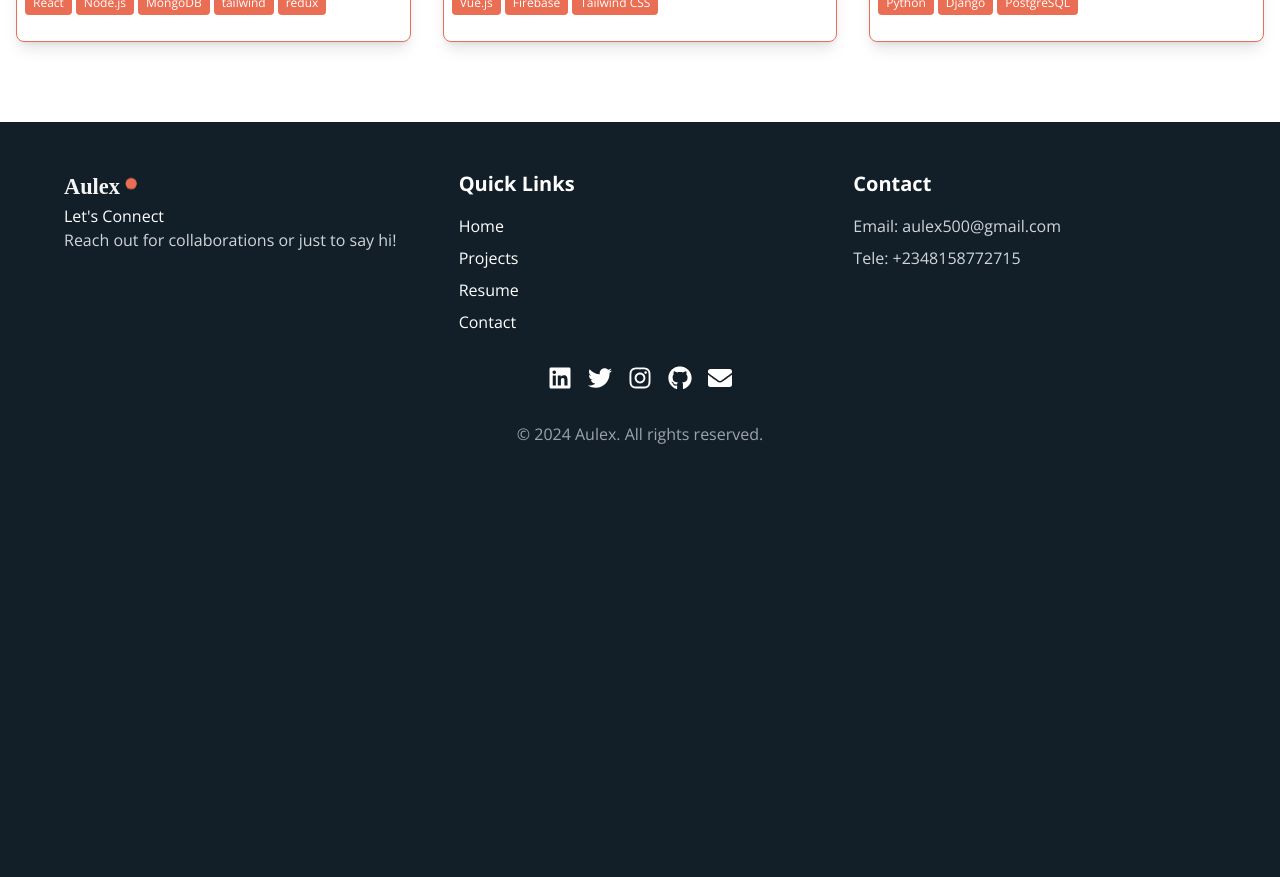
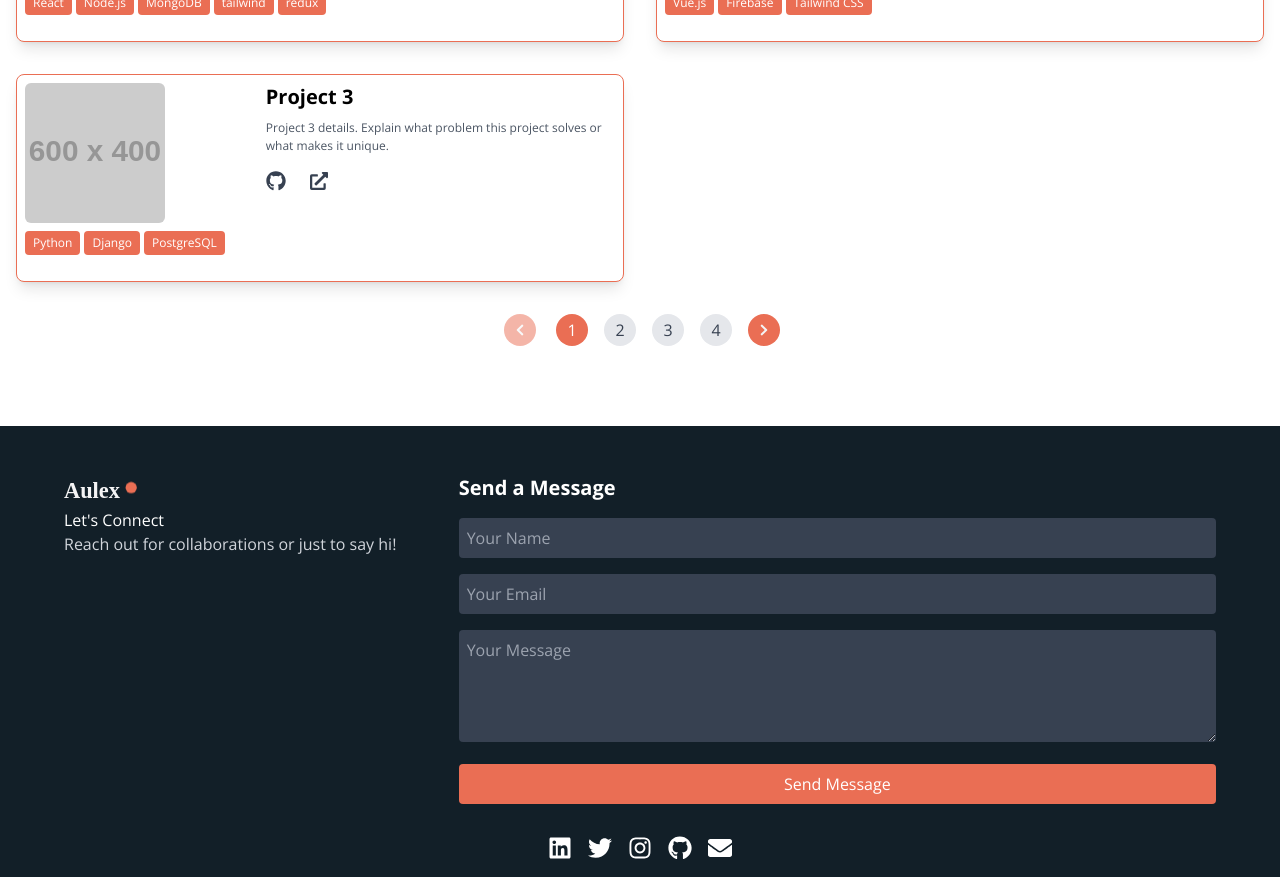
Before and after one commit to au-lex/P_Folio, a React (Vite) app: page / in a window 1280 px wide. Shown: the part 1920-2797 px from the top of the page. Before the commit the page ends 2414 px from the top, so only its background shows below. Built offline with nearby package versions, Linux system fonts and the light colour scheme; a web font is replaced by a local one.

Commit message:
pagination

```diff
--- a/src/Componet/Footer.jsx
+++ b/src/Componet/Footer.jsx
@@ -1,4 +1,4 @@
-import React from 'react';
+import React, { useState } from 'react';
 import { GoDotFill } from "react-icons/go";
 import { FaLinkedin, FaTwitter, FaInstagram, FaGithub, FaEnvelope } from "react-icons/fa";
 
@@ -11,47 +11,89 @@ const socialLinks = [
 ];
 
 const Footer = () => {
+  const [formData, setFormData] = useState({
+    name: '',
+    email: '',
+    message: ''
+  });
+
+  const handleChange = (e) => {
+    setFormData({ ...formData, [e.target.name]: e.target.value });
+  };
+
+  const handleSubmit = (e) => {
+    e.preventDefault();
+    // Here you would typically send the form data to a server
+    console.log('Form submitted:', formData);
+    // Reset form after submission
+    setFormData({ name: '', email: '', message: '' });
+  };
+
   return (
-    <footer className="bg-[#121F28] text-white py-12 px-4 md:px-6 lg:px-8">
+    <footer className="bg[#121F28] text-white py-12 px-4 md:px-6 lg:px-8">
       <div className="max-w-6xl mx-auto">
         <div className="grid grid-cols-1 md:grid-cols-3 gap-8">
           {/* About Section */}
           <div className="">
-        <h1 className=' flex text-zinc-100 text-[1.4rem] logo font-bold'>Aulex
-             <span className='pt-2'><GoDotFill className ="text-[#EA6E54]  animate-bounce" /></span> </h1>
-             <div className=" mb">
-          <h2 className="text-2">Let's Connect</h2>
-          <p className="text-gray-300 mt-">Reach out for collaborations or just to say hi!</p>
-        </div>
-
-    </div>
-
-
-          {/* Quick Links */}
-          <div>
-            <h3 className="text-xl font-bold mb-4">Quick Links</h3>
-            <ul className="space-y-2">
-              <li><a href="#" className="hover:text-[#EA6E54] transition-colors">Home</a></li>
-              <li><a href="#" className="hover:text-[#EA6E54] transition-colors">Projects</a></li>
-              <li><a href="#" className="hover:text-[#EA6E54] transition-colors">Resume</a></li>
-              <li><a href="#" className="hover:text-[#EA6E54] transition-colors">Contact</a></li>
-            </ul>
+            <h1 className='flex text-zinc-100 text-[1.4rem] logo font-bold'>
+              Aulex
+              <span className='pt-2'><GoDotFill className="text-[#EA6E54] animate-bounce" /></span>
+            </h1>
+            <div className="mb">
+              <h2 className="text-2">Let's Connect</h2>
+              <p className="text-gray-300 mt-">Reach out for collaborations or just to say hi!</p>
+            </div>
           </div>
 
-          {/* Contact Info */}
-          <div>
-            <h3 className="text-xl font-bold mb-4">Contact</h3>
-            <p className="text-gray-300 mb-2">Email: aulex500@gmail.com</p>
-            <p className="text-gray-300 mb-2">Tele: +2348158772715</p>
-            {/* <p className="text-gray-300">Location: Your City, Country</p> */}
+          {/* Contact Form */}
+          <div className="col-span-2">
+            <h3 className="text-xl font-bold mb-4">Send a Message</h3>
+            <form onSubmit={handleSubmit}>
+              <div className="mb-4">
+                <input
+                  type="text"
+                  name="name"
+                  placeholder="Your Name"
+                  value={formData.name}
+                  onChange={handleChange}
+                  className="w-full p-2 bg-gray-700 rounded text-white"
+                  required
+                />
+              </div>
+              <div className="mb-4">
+                <input
+                  type="email"
+                  name="email"
+                  placeholder="Your Email"
+                  value={formData.email}
+                  onChange={handleChange}
+                  className="w-full p-2 bg-gray-700 rounded text-white"
+                  required
+                />
+              </div>
+              <div className="mb-4">
+                <textarea
+                  name="message"
+                  placeholder="Your Message"
+                  value={formData.message}
+                  onChange={handleChange}
+                  className="w-full p-2 bg-gray-700 rounded text-white"
+                  rows="4"
+                  required
+                ></textarea>
+              </div>
+              <button type="submit" className="bg-[#EA6E54] text-white px-4 py-2 rounded w-full hover:bg-[#d15a42]">
+                Send Message
+              </button>
+            </form>
           </div>
         </div>
 
         {/* Social Links */}
         <div className="mt-8 flex justify-center space-x-4">
           {socialLinks.map((link, index) => (
-            <a
-              key={index}
+
+              <a key={index}
               href={link.href}
               target="_blank"
               rel="noopener noreferrer"
--- a/src/Componet/Projects.jsx
+++ b/src/Componet/Projects.jsx
@@ -1,11 +1,16 @@
-import React from 'react';
-import { FaGithub, FaExternalLinkAlt } from 'react-icons/fa';
+
+
+
+
+import React, { useState, useEffect } from 'react';
+import { FaGithub, FaExternalLinkAlt, FaChevronLeft, FaChevronRight } from 'react-icons/fa';
+
 
 const projects = [
   {
     title: "Project 1",
     description: "A brief description of Project 1. This could be a web app, mobile app, or any other software project.",
-    tags: ["React", "Node.js", "MongoDB","tailwind","redux"],
+    tags: ["React", "Node.js", "MongoDB", "tailwind", "redux"],
     github: "https://github.com/your-profile/project1",
     live: "https://project1-demo.com",
     image: "https://i.pinimg.com/236x/21/57/59/215759d88965748c62dfa172f8a0c504.jpg"
@@ -25,17 +30,101 @@ const projects = [
     github: "https://github.com/your-profile/project3",
     live: "https://project3-demo.com",
     image: "https://placehold.co/600x400"
+  },
+  {
+    title: "Project 4",
+    description: "An innovative mobile app for health tracking and wellness management.",
+    tags: ["React Native", "Firebase", "Redux"],
+    github: "https://github.com/your-profile/project4",
+    live: "https://project4-demo.com",
+    image: "https://placehold.co/600x400"
+  },
+  {
+    title: "Project 5",
+    description: "A machine learning model for predicting stock market trends.",
+    tags: ["Python", "TensorFlow", "Pandas"],
+    github: "https://github.com/your-profile/project5",
+    live: "https://project5-demo.com",
+    image: "https://placehold.co/600x400"
+  },
+  {
+    title: "Project 6",
+    description: "A responsive e-commerce platform with advanced filtering and search capabilities.",
+    tags: ["Angular", "Node.js", "MongoDB"],
+    github: "https://github.com/your-profile/project6",
+    live: "https://project6-demo.com",
+    image: "https://placehold.co/600x400"
+  },
+  {
+    title: "Project 7",
+    description: "A blockchain-based voting system ensuring transparency and security.",
+    tags: ["Solidity", "Ethereum", "Web3.js"],
+    github: "https://github.com/your-profile/project7",
+    live: "https://project7-demo.com",
+    image: "https://placehold.co/600x400"
+  },
+  {
+    title: "Project 8",
+    description: "An AI-powered chatbot for customer service automation.",
+    tags: ["Python", "Natural Language Processing", "Flask"],
+    github: "https://github.com/your-profile/project8",
+    live: "https://project8-demo.com",
+    image: "https://placehold.co/600x400"
+  },
+  {
+    title: "Project 9",
+    description: "A real-time multiplayer game using WebSocket technology.",
+    tags: ["JavaScript", "Socket.io", "Canvas API"],
+    github: "https://github.com/your-profile/project9",
+    live: "https://project9-demo.com",
+    image: "https://placehold.co/600x400"
+  },
+  {
+    title: "Project 10",
+    description: "An IoT home automation system with mobile app control.",
+    tags: ["Raspberry Pi", "Python", "React Native"],
+    github: "https://github.com/your-profile/project10",
+    live: "https://project10-demo.com",
+    image: "https://placehold.co/600x400"
   }
 ];
 
+const Loader = () => (
+  <div className="flex justify-center items-center h-64">
+    <div className="animate-spin rounded-full h-16 w-16 border-t-2 border-b-2 border-[#EA6E54]"></div>
+  </div>
+);
+
 const Projects = () => {
+  const [currentPage, setCurrentPage] = useState(1);
+  const [loading, setLoading] = useState(false);
+  const projectsPerPage = 3;
+
+  const indexOfLastProject = currentPage * projectsPerPage;
+  const indexOfFirstProject = indexOfLastProject - projectsPerPage;
+  const currentProjects = projects.slice(indexOfFirstProject, indexOfLastProject);
+
+  const totalPages = Math.ceil(projects.length / projectsPerPage);
+
+  const paginate = (pageNumber) => {
+    setLoading(true);
+    setTimeout(() => {
+      setCurrentPage(pageNumber);
+      setLoading(false);
+    }, 500); // Simulating a 500ms load time
+  };
+
   return (
     <section className="py-20 bg-white">
       <div className="container mx-auto px-4">
         <h2 className="text-3xl font-bold mb-2">My Projects</h2>
         <p className="text-gray-600 mb-4">Here are some of the projects I've worked on. Hover to learn more!</p>
-      <div className="grid grid-cols-1 md:grid-cols-2 lg:grid-cols-3 gap-8">
-        {projects.map((project, index) => (
+
+        {loading ? (
+          <Loader />
+        ) : (
+          <div className="grid grid-cols-1 md:grid-cols-2 lg:grid-cols-2 gap-8">
+          {currentProjects.map((project, index) => (
             <div key={index} className="bg-white p-2 border border-[#EA6E54] h-[13rem] rounded-lg overflow-hidden shadow-lg hover:shadow-xl transition-shadow duration-300">
               <section className="flex w-full justify-between">
                 <figure className="projectImg w-[40%] mr-2">
@@ -63,6 +152,37 @@ const Projects = () => {
             </div>
           ))}
         </div>
+        )}
+
+        {/* Pagination controls */}
+        <div className="flex justify-center space-x-4 mt-8">
+          <button
+            onClick={() => paginate(currentPage - 1)}
+            disabled={currentPage === 1 || loading}
+            className="mx-1 px-3 py-2 flex justify-center items-center rounded-full h-[2rem] w-[2rem] bg-[#EA6E54] text-gray-100  disabled:opacity-50"
+          >
+            <FaChevronLeft />
+          </button>
+          {[...Array(totalPages)].map((_, i) => (
+            <button
+              key={i}
+              onClick={() => paginate(i + 1)}
+              disabled={loading}
+              className={`mx-1 px-3 py-2 flex justify-center items-center rounded-full h-[2rem] w-[2rem] ${
+                currentPage === i + 1 ? 'bg-[#EA6E54] text-white' : 'bg-gray-200 text-gray-700'
+              } ${loading ? 'opacity-50 cursor-not-allowed' : ''}`}
+            >
+              {i + 1}
+            </button>
+          ))}
+          <button
+            onClick={() => paginate(currentPage + 1)}
+            disabled={currentPage === totalPages || loading}
+            className="mx-1 px-3 py-2 flex justify-center items-center rounded-full h-[2rem] w-[2rem] bg-[#EA6E54] text-gray-100  disabled:opacity-50"
+          >
+            <FaChevronRight />
+          </button>
+        </div>
       </div>
     </section>
   );
--- a/src/index.css
+++ b/src/index.css
@@ -47,7 +47,7 @@ body {
     opacity: 0;
   }
   50% {
-    opacity: 0.8;
+    opacity: 0.6;
   }
   100% {
     transform: translateY(-100vh) rotate(360deg);
```
Lines whose indentation alone changed are shown as unchanged.
